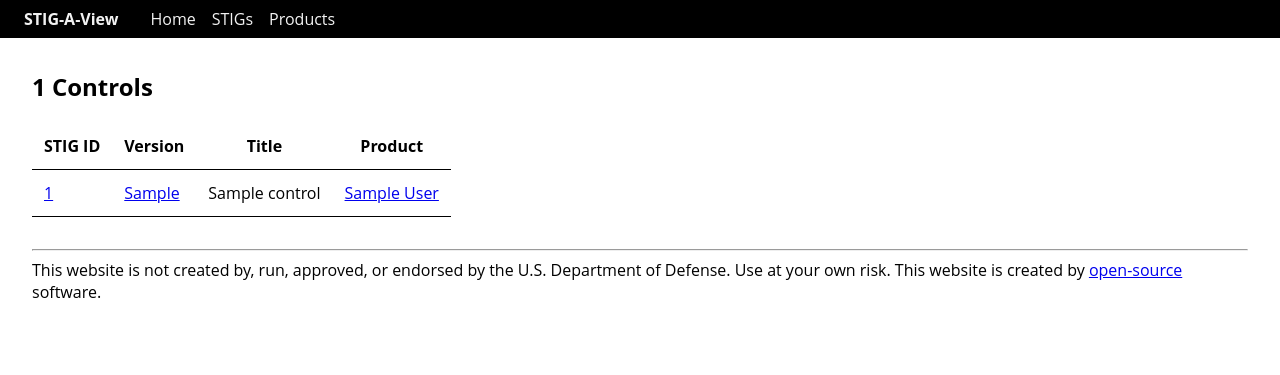
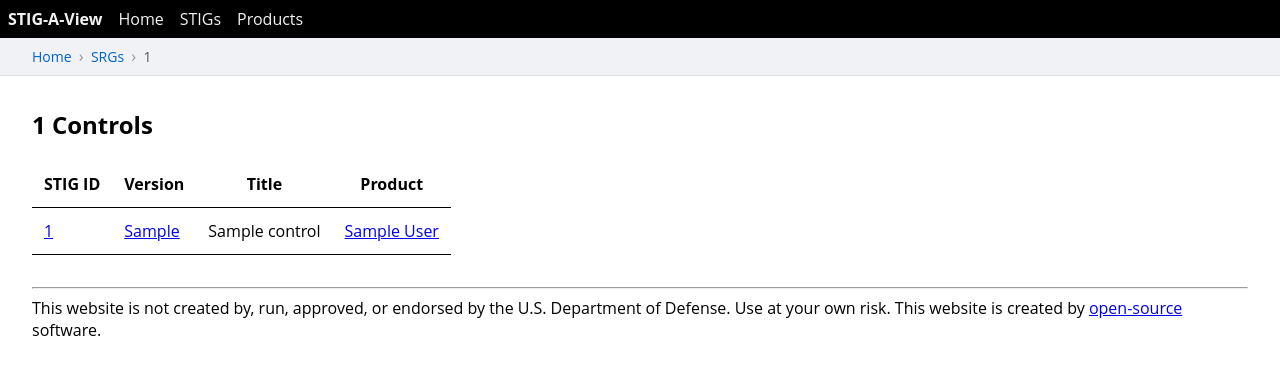
Before and after one commit to stigaview/stigaview-static, a Python web app: template templates/srg_detail.html in a window 1280 px wide. Shown: the top 375 px of the page. Run offline with Jinja, Linux system fonts and the light colour scheme; the template is opened without the code that fills it: most values are stand-ins (such as "Sample title", 1, 10 or a date in 2020).

Commit message:
Add breadcrumb navigation to all pages

```diff
--- a/public_html/static/css/style.css
+++ b/public_html/static/css/style.css
@@ -3,12 +3,12 @@ body {
     margin: 0;
 }
 
-nav {
+.navbar {
     background-color: black;
     overflow: hidden;
 }
 
-nav a, nav a:visited {
+.navbar a, .navbar a:visited {
     float: left;
     display: block;
     color: #f2f2f2;
@@ -17,15 +17,15 @@ nav a, nav a:visited {
     text-decoration: none;
 }
 
-nav a:hover {
+.navbar a:hover {
     text-decoration-line: none;
 }
 
-nav ul {
+.navbar ul {
     display: inline;
 }
 
-nav li {
+.navbar li {
     display: inline;
     padding-left: 5px;
 }
@@ -315,13 +315,51 @@ em {
     }
 }
 
+.breadcrumb-nav {
+    background-color: #f0f2f5;
+    border-bottom: 1px solid #dde1e7;
+    padding: 0.55rem 2rem;
+    font-size: 0.875rem;
+}
+
+.breadcrumb {
+    list-style: none;
+    display: flex;
+    flex-wrap: wrap;
+    align-items: center;
+    margin: 0;
+    padding: 0;
+}
+
+.breadcrumb-item + .breadcrumb-item::before {
+    content: "›";
+    padding: 0 0.45rem;
+    color: #999;
+    font-size: 1rem;
+    line-height: 1;
+}
+
+.breadcrumb-item a,
+.breadcrumb-item a:visited {
+    color: #0062cc;
+    text-decoration: none;
+}
+
+.breadcrumb-item a:hover {
+    text-decoration: underline;
+}
+
+.breadcrumb-item.active {
+    color: #555;
+}
+
 @media (prefers-color-scheme: dark) {
     body {
         color: #ffffff;
         background-color: #121212;
     }
 
-    nav {
+    .navbar {
         background-color: rgba(255, 255, 255, 0.1);
     }
 
@@ -461,6 +499,24 @@ em {
         outline-offset: 2px;
         box-shadow: 0 0 0 3px rgba(96, 165, 250, 0.5);
     }
+
+    .breadcrumb-nav {
+        background-color: #1c1c1c;
+        border-bottom-color: #333;
+    }
+
+    .breadcrumb-item + .breadcrumb-item::before {
+        color: #666;
+    }
+
+    .breadcrumb-item a,
+    .breadcrumb-item a:visited {
+        color: #87cefa;
+    }
+
+    .breadcrumb-item.active {
+        color: #aaa;
+    }
 }
 
 .error_code {
--- a/templates/base.html
+++ b/templates/base.html
@@ -30,6 +30,7 @@
         {%-  endif %}
     </ul>
 </nav>
+{% block breadcrumbs %}{% endblock %}
 <div class="container">
     {% block content %}
     <p>Use this document as a way to quick start any new project.</p>
--- a/templates/srg_detail.html
+++ b/templates/srg_detail.html
@@ -1,6 +1,17 @@
 {% extends "base.html" %}
 
 {% block title %}{{ srg_id }} Rules{% endblock %}
+{% block breadcrumbs %}
+<div class="breadcrumb-nav">
+    <nav aria-label="breadcrumb">
+        <ol class="breadcrumb">
+            <li class="breadcrumb-item"><a href="/">Home</a></li>
+            <li class="breadcrumb-item"><a href="/srgs">SRGs</a></li>
+            <li class="breadcrumb-item active" aria-current="page">{{ srg_id }}</li>
+        </ol>
+    </nav>
+</div>
+{% endblock %}
 {% block content %}
 {% if 'GPOS' in srg_id %}
   <h2><a href="/products/srg-gpos/latest/{{ srg_id }}">{{ srg_id }}</a> Controls</h2>
```
Also changed, not shown: templates/control.html (+13 -0 lines), templates/one_page_stig.html (+13 -0 lines), templates/product.html (+11 -0 lines), templates/products.html (+10 -0 lines), templates/srgs.html (+10 -0 lines), templates/stig.html (+12 -0 lines), templates/stigs.html (+10 -0 lines).
